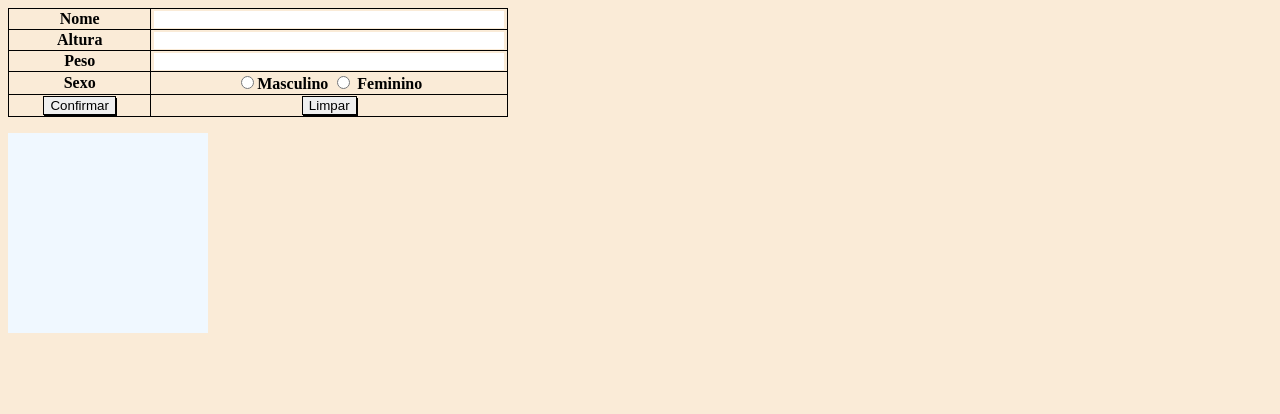
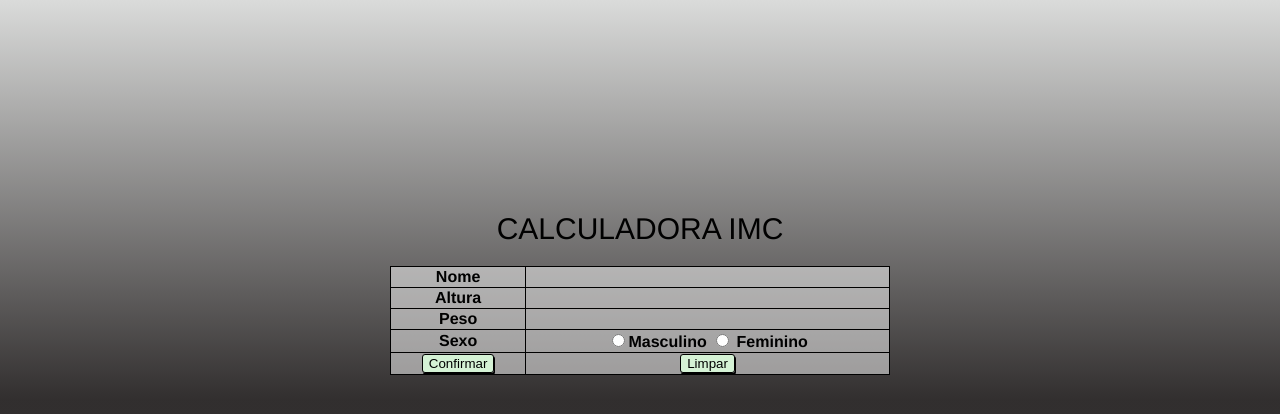
Before and after one commit to CaioCsar/calculadoraIMC, a plain HTML site: page index.html in a window 1280 px wide. Drawn offline with Linux system fonts and the light colour scheme.

Commit message:
Add files via upload
finalizacao

```diff
--- a/index.html
+++ b/index.html
@@ -12,6 +12,7 @@
 <body>
     <form action="" method="post">
     <table class="tabelaimc">
+        <caption>CALCULADORA IMC</caption>
         <tr>
             <th>Nome</th>
             <th><input type="text"  id="nome"></th>
@@ -37,9 +38,8 @@
         </tr>
     </table>
 </form>
-    <section>
-        <p id="mostrarResult"></p>
-    </section>
+<p id="mostrarResult"></p>
+
 </body>
 <script src="./main.js"></script>
 
--- a/main.js
+++ b/main.js
@@ -70,10 +70,12 @@ window.onload = function form() {
                 result = "obeso"
             }
         }
-        if(typeof imc !== Number){
+        if(typeof imc == ""){
             return "Sem Diagnóstico"
+        }else{
+
+            return result;
         }
-        return result;
     }
 
 
--- a/style.css
+++ b/style.css
@@ -1,5 +1,16 @@
 body{
-    background-color: antiquewhite;
+    background-image: linear-gradient(rgb(218, 219, 218), rgba(48, 45, 45, 0.993) 50%);
+    font-family: 'Franklin Gothic Medium', 'Arial Narrow', Arial, sans-serif;
+    width: 100%;
+    height: 100vh;
+    margin: 0;
+	padding: 0;
+	border: 0;
+    vertical-align: baseline;
+    display: flex;
+    justify-content: center;
+    flex-direction: column;
+    justify-content: space-evenly;
 }
 
 .tituloDados{
@@ -9,11 +20,14 @@ body{
 table, th {
     border: 1px solid black;
     border-collapse: collapse;
+    background-color: #ffffff4b;
   }
 
 input{
     border: 0;
     width: 98%;
+    height: 100%;
+    background-color: #dddddd00;
 }
 
 #masc, #fem{
@@ -23,6 +37,9 @@ input{
 
 .tabelaimc{
     width: 500px;
+    border-collapse: collapse;
+    border: 1px solid #ddd;
+    margin: 0 auto;
 }
 
 /* btn */
@@ -31,6 +48,9 @@ input{
     width: fit-content;
     border: 1px solid;
     box-shadow: 1px 2px black;
+    border-radius: 3px;
+    background: rgba(215, 245, 215, 0.973);
+
 }
 
 .btn:active{
@@ -41,7 +61,12 @@ input{
 /* resultado */
 
 #mostrarResult{
-    background-color: aliceblue;
-    width: 200px;
-    height: 200px;
+    margin: 0 auto;
+    font-size: 20px;
+    color: #ddd;
 }
+
+caption{
+    font-size: 30px;
+    margin-bottom: 20px;
+}
```
